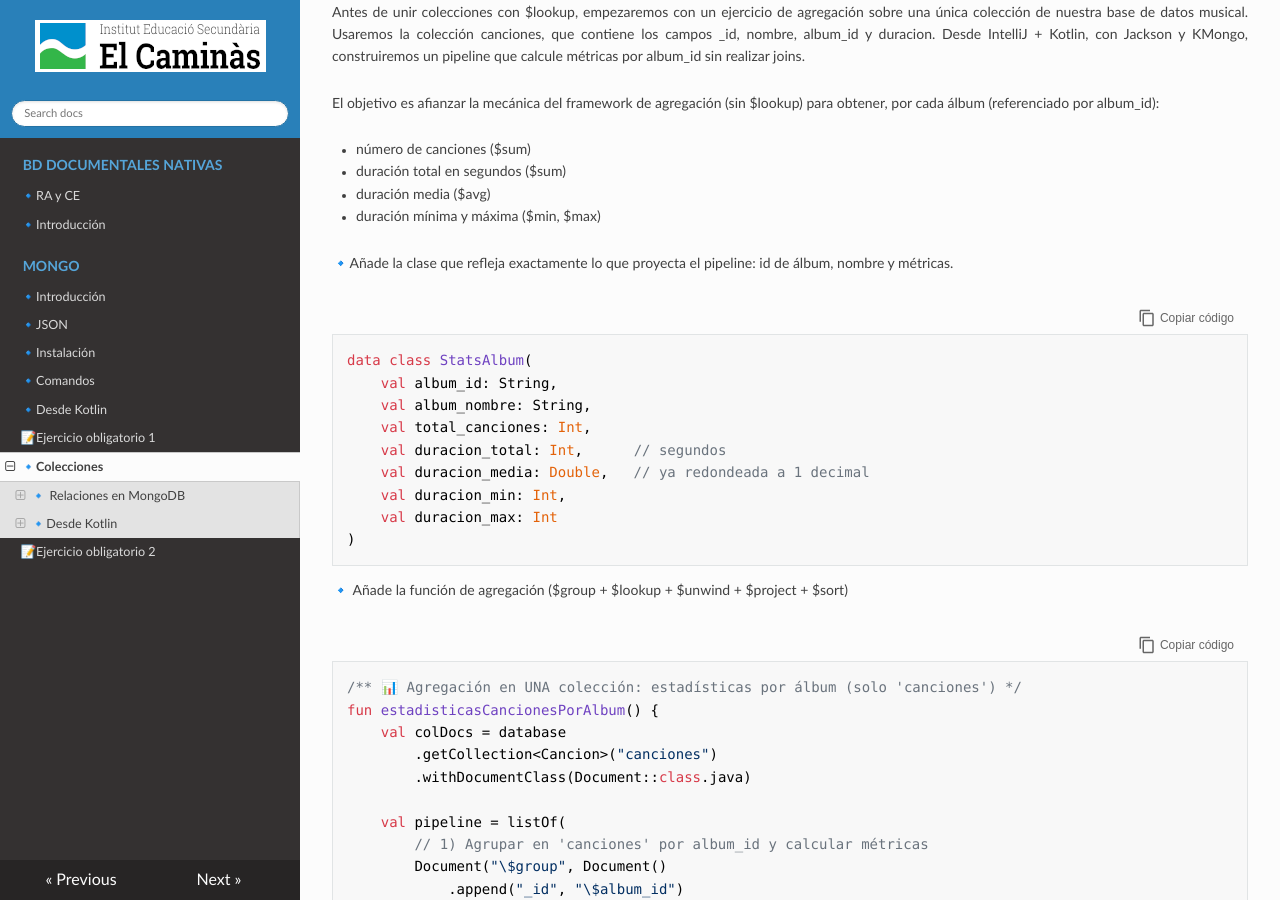
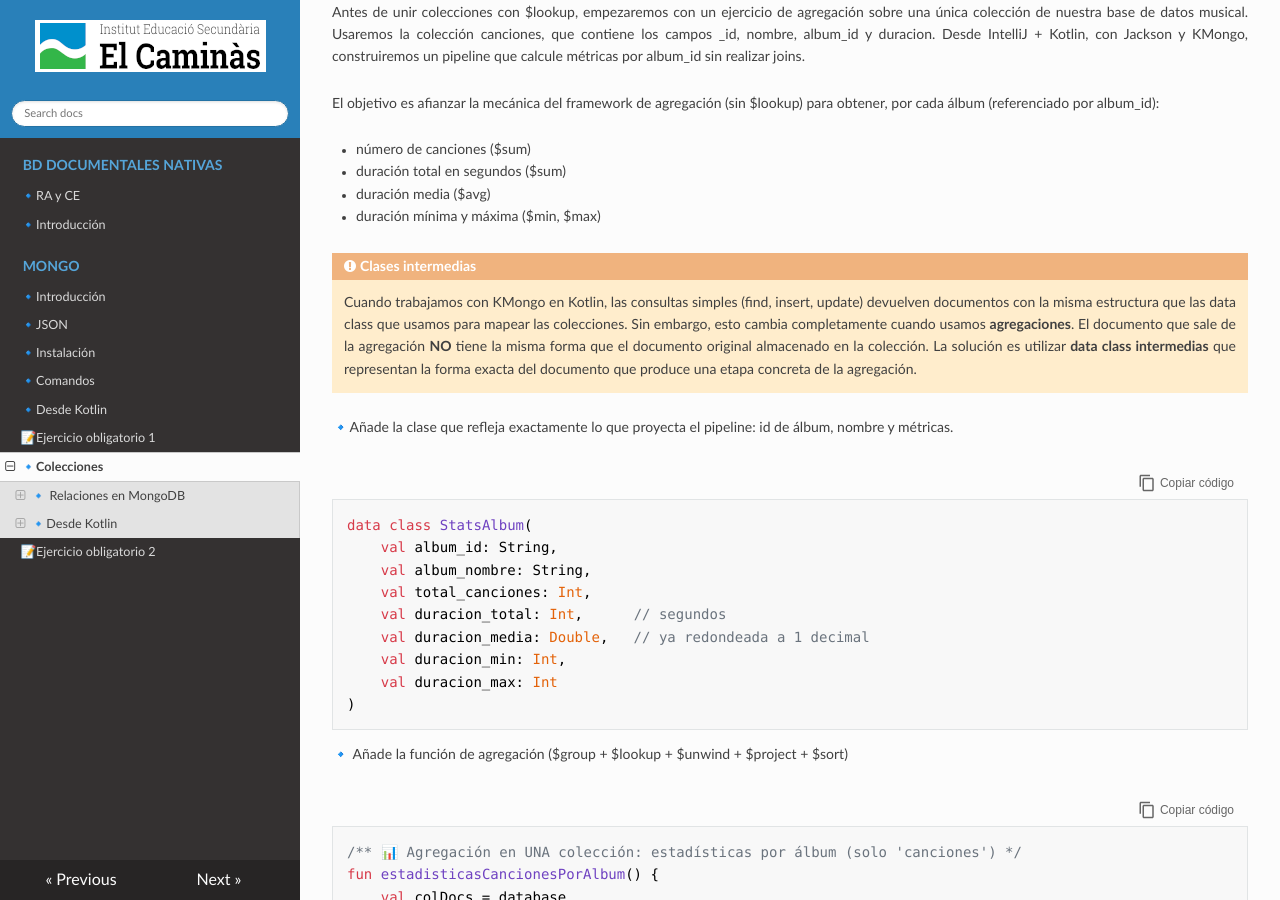
Before and after one commit to asalvadorc/AD_NoSQL_, an MkDocs documentation site: the page built from docs/mongo/colecciones.md, in a window 1280 px wide and 900 px high, scrolled down 15067 px. Built offline with MkDocs 1.6.1, drawn with Linux system fonts in a browser that asks for light colours; nearby versions of some CDN libraries; some of the changed text lies outside the part shown.

Commit message:
data class intermedia

```diff
--- a/docs/mongo/colecciones.md
+++ b/docs/mongo/colecciones.md
@@ -23,7 +23,7 @@ Se usa cuando los datos son reutilizados en múltiples documentos o crecen mucho
 
  **Colección `pedidos`**
 
-En cada pedido guardamos en el campo **cliente_id** el cliente.
+En cada pedido guardamos en el campo **cliente_id** del cliente.
 
     [
       { "_id": 101, "cliente_id": 1, "producto": "Laptop", "total": 1200 },
@@ -597,10 +597,14 @@ Antes de unir colecciones con $lookup, empezaremos con un ejercicio de agregaci
 
 El objetivo es afianzar la mecánica del framework de agregación (sin $lookup) para obtener, por cada álbum (referenciado por album_id):
 
+
 - número de canciones ($sum)
 - duración total en segundos ($sum)
 - duración media ($avg)
 - duración mínima y máxima ($min, $max)
+
+!!!Warning "Clases intermedias"
+    Cuando trabajamos con KMongo en Kotlin, las consultas simples (find, insert, update) devuelven documentos con la misma estructura que las data class que usamos para mapear las colecciones. Sin embargo, esto cambia completamente cuando usamos **agregaciones**. El documento que sale de la agregación **NO** tiene la misma forma que el documento original almacenado en la colección. La solución es utilizar **data class intermedias** que representan la forma exacta del documento que produce una etapa concreta de la agregación.
 
 🔹Añade la clase que refleja exactamente lo que proyecta el pipeline: id de álbum, nombre y métricas.
 
```
